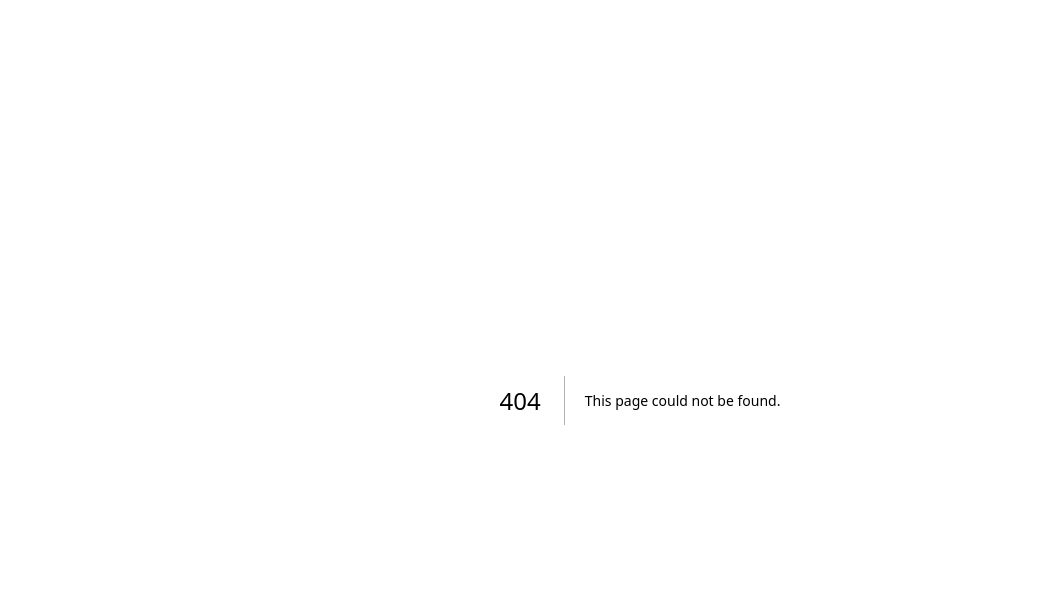
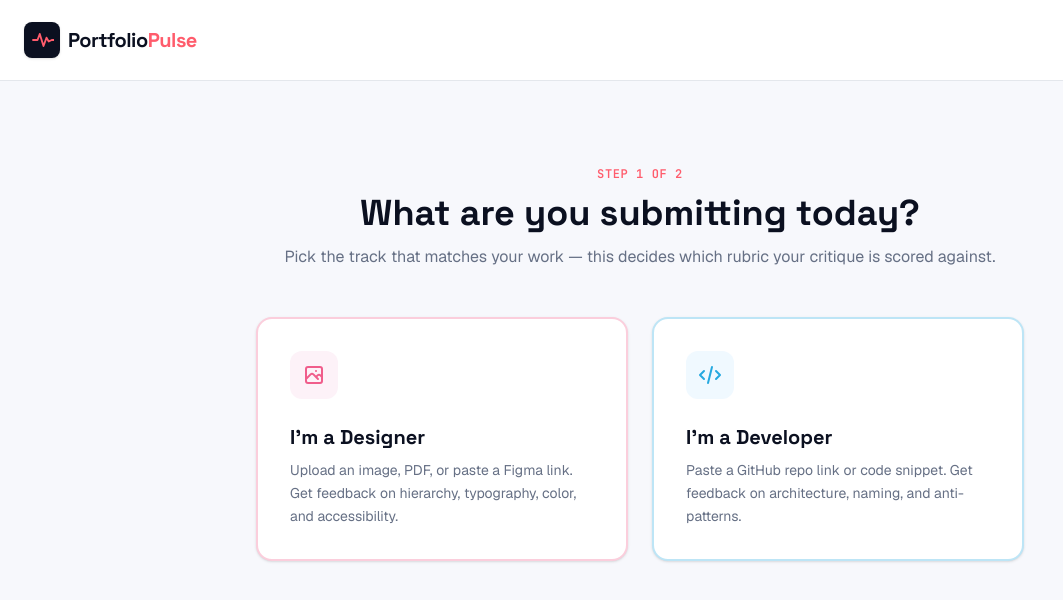
Before and after one commit to Accurate-codes/portfolio-pulse, a Next.js app: page /select-track in a window 1280 px wide. Before the commit this address had no page. Shown: the top 600 px of the page, without its empty margins (0-1063 px from the left). Built offline with nearby package versions, Linux system fonts and the light colour scheme.

Commit message:
worked on the dashboard page

```diff
--- a/app/layout.tsx
+++ b/app/layout.tsx
@@ -41,7 +41,7 @@ export default function RootLayout({
       className={`${geistSans.variable} ${geistMono.variable} ${spaceGrotesk.variable} ${jetbrainsMono.variable} h-full antialiased`}
     >
       <body className="min-h-full flex flex-col">
-        <ClerkProvider>
+        <ClerkProvider afterSignOutUrl="/">
           {children}
         </ClerkProvider>
       </body>
--- a/app/page.tsx
+++ b/app/page.tsx
@@ -51,7 +51,7 @@ export default function Home() {
                 href="/select-track"
                 className="bg-coral hover:bg-[#ff4356] text-white px-5 py-2.5 rounded-xl font-semibold text-sm transition-all shadow-sm hover:shadow-md flex items-center gap-2"
               >
-                <span>Go to Dashboard</span>
+                <span>Dashboard</span>
                 <svg className="w-4 h-4" fill="none" stroke="currentColor" viewBox="0 0 24 24">
                   <path strokeLinecap="round" strokeLinejoin="round" strokeWidth="2" d="M14 5l7 7m0 0l-7 7m7-7H3" />
                 </svg>
--- /dev/null
+++ b/app/select-track/page.tsx
@@ -0,0 +1,72 @@
+import Link from "next/link";
+import { UserButton } from "@clerk/nextjs";
+
+export default function SelectTrack() {
+  return (
+    <div className="min-h-screen bg-canvas">
+      {/* Header */}
+      <header className="w-full bg-white border-b border-borderline">
+        <div className="max-w-7xl mx-auto px-6 h-20 flex items-center justify-between">
+          <Link href="/" className="flex items-center gap-2">
+            <div className="w-9 h-9 rounded-lg bg-ink flex items-center justify-center p-1.5 shadow-sm">
+              <svg viewBox="0 0 32 32" fill="none" className="w-full h-full stroke-coral stroke-[2.5]">
+                <path d="M4 16h6l3-8 5 16 4-11 3 5 4-2h3" strokeLinecap="round" strokeLinejoin="round" />
+              </svg>
+            </div>
+            <span className="font-display font-bold text-xl tracking-tight text-ink">
+              Portfolio<span className="text-coral">Pulse</span>
+            </span>
+          </Link>
+            <UserButton />
+        </div>
+      </header>
+
+      {/* Track Selection */}
+      <div className="flex items-center justify-center px-6 py-20">
+        <div className="max-w-3xl w-full text-center">
+          <span className="font-mono text-xs font-bold text-coral uppercase tracking-wider">Step 1 of 2</span>
+          <h1 className="font-display font-bold text-3xl sm:text-4xl text-ink mt-2 mb-3">
+            What are you submitting today?
+          </h1>
+          <p className="text-subtext text-base mb-12">
+            Pick the track that matches your work — this decides which rubric your critique is scored against.
+          </p>
+
+          <div className="grid grid-cols-1 sm:grid-cols-2 gap-6">
+            {/* Design Track */}
+            <Link
+              href="/upload/design"
+              className="group bg-white border-2 border-design-accent/30 hover:border-design-accent rounded-2xl p-8 transition-all shadow-sm hover:shadow-md text-left flex flex-col"
+            >
+              <div className="w-12 h-12 rounded-xl bg-pink-50 text-design-accent flex items-center justify-center mb-6">
+                <svg className="w-6 h-6" fill="none" stroke="currentColor" viewBox="0 0 24 24">
+                  <path strokeLinecap="round" strokeLinejoin="round" strokeWidth="2" d="M4 16l4.586-4.586a2 2 0 012.828 0L16 16m-2-2l1.586-1.586a2 2 0 012.828 0L20 14m-6-6h.01M6 20h12a2 2 0 002-2V6a2 2 0 00-2-2H6a2 2 0 00-2 2v12a2 2 0 002 2z" />
+                </svg>
+              </div>
+              <h2 className="font-display font-bold text-xl text-ink mb-2">I&apos;m a Designer</h2>
+              <p className="text-subtext text-sm leading-relaxed">
+                Upload an image, PDF, or paste a Figma link. Get feedback on hierarchy, typography, color, and accessibility.
+              </p>
+            </Link>
+
+            {/* Dev Track */}
+            <Link
+              href="/upload/dev"
+              className="group bg-white border-2 border-dev-accent/30 hover:border-dev-accent rounded-2xl p-8 transition-all shadow-sm hover:shadow-md text-left flex flex-col"
+            >
+              <div className="w-12 h-12 rounded-xl bg-sky-50 text-dev-accent flex items-center justify-center mb-6">
+                <svg className="w-6 h-6" fill="none" stroke="currentColor" viewBox="0 0 24 24">
+                  <path strokeLinecap="round" strokeLinejoin="round" strokeWidth="2" d="M10 20l4-16m4 4l4 4-4 4M6 16l-4-4 4-4" />
+                </svg>
+              </div>
+              <h2 className="font-display font-bold text-xl text-ink mb-2">I&apos;m a Developer</h2>
+              <p className="text-subtext text-sm leading-relaxed">
+                Paste a GitHub repo link or code snippet. Get feedback on architecture, naming, and anti-patterns.
+              </p>
+            </Link>
+          </div>
+        </div>
+      </div>
+    </div>
+  );
+}
```
